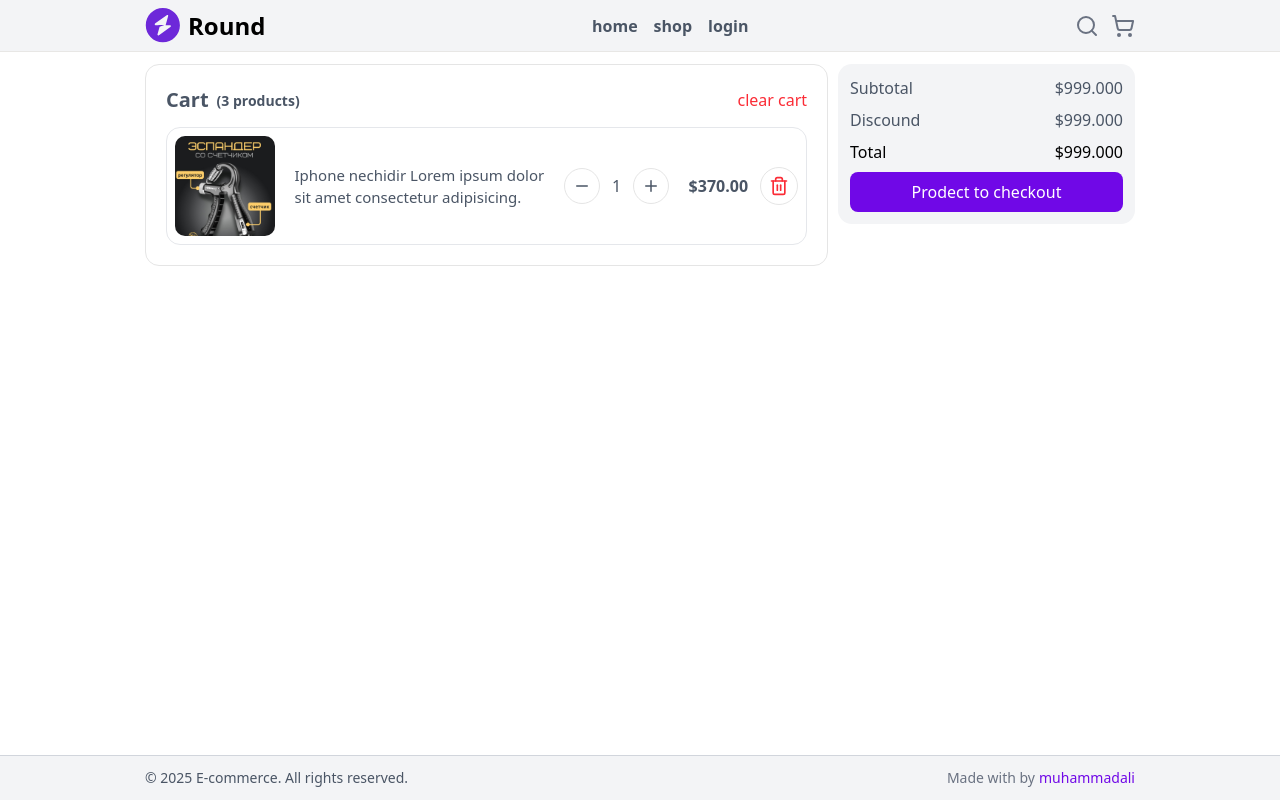
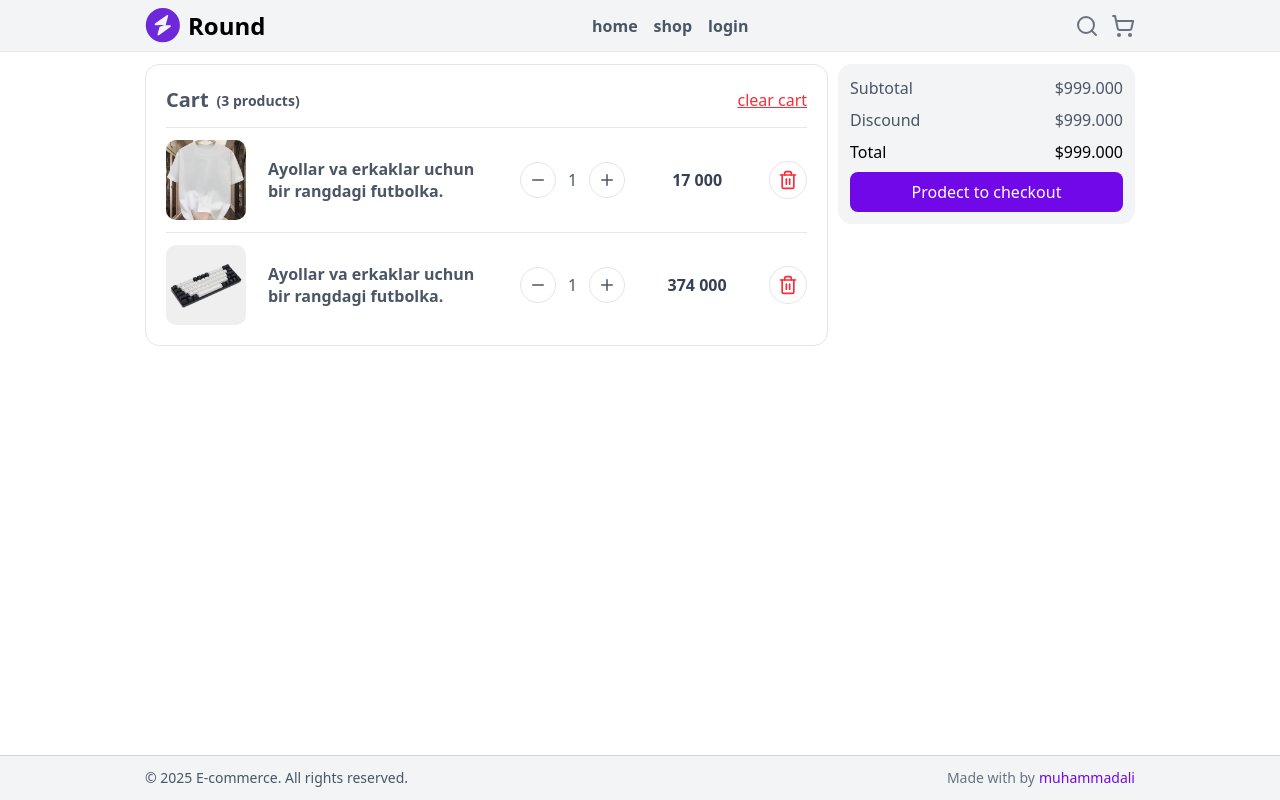
Before and after one commit to Muhammadali-fr/eCommerce, a Next.js app: page /cart in a window 1280 px wide. Built offline with nearby package versions, Linux system fonts and the light colour scheme; no server answers.

Commit message:
cart page update

```diff
--- /dev/null
+++ b/app/(pages)/cart/components/CheckOut.tsx
@@ -0,0 +1,21 @@
+export default function CheckOut() {
+    return (
+        <div className="w-[30%] bg-gray-100 py-3 px-3 rounded-xl flex flex-col gap-2">
+            <div className="flex flex-col gap-2">
+                <div className="flex items-center justify-between">
+                    <p className="text-[16px] text-gray-600">Subtotal</p>
+                    <p className="text-[16px] text-gray-600">$999.000</p>
+                </div>
+                <div className="flex items-center justify-between">
+                    <p className="text-[16px] text-gray-600">Discound</p>
+                    <p className="text-[16px] text-gray-600">$999.000</p>
+                </div>
+                <div className="flex items-center justify-between">
+                    <p className="text-[16px] text-black">Total</p>
+                    <p className="text-[16px] text-black">$999.000</p>
+                </div>
+            </div>
+            <button className="w-full bg-violet-700 py-2 rounded-md text-[16px] text-white cursor-pointer hover:bg-violet-600">Prodect to checkout</button>
+        </div>
+    )
+}
--- a/app/(pages)/cart/page.tsx
+++ b/app/(pages)/cart/page.tsx
@@ -1,58 +1,91 @@
 
+// lucide icons
 import { Minus } from "lucide-react"
 import { Plus } from "lucide-react"
 import { Trash2 } from "lucide-react"
+
+// components
+import CheckOut from "./components/CheckOut"
+
+// link
+import Link from "next/link"
+
 export default function Cart() {
 
     return (
         <div className="w-[90%] max-w-[990px] mx-auto flex items-start justify-between py-3 gap-1">
-            <div className="w-[69%] rounded-xl border p-5">
-                <div className="flex items-center justify-between pb-3">
+            <div className="w-[69%] rounded-xl border p-5 space-y-3">
+
+                {/* Cart top  */}
+                <div className="flex items-center justify-between">
                     <p className="text-[20px] font-semibold text-gray-600 flex gap-2 items-center justify-end">Cart <span className="text-[14px]">(3 products)</span></p>
-                    <p className="text-[16px] text-red-500 flex gap-2 cursor-pointer hover:text-red-400"> clear cart</p>
+                    <p className="text-[16px] text-red-500 flex gap-2 cursor-pointer hover:text-red-400 underline"> clear cart</p>
                 </div>
+
+                <div className="w-full h-[1px] bg-gray-200"></div>
+
+                {/* Cart bottom  */}
                 <div className="flex flex-col gap-3">
-                    {/* cart ========= */}
+                    {/* cart  */}
+                    <div className="flex items-center justify-between rounded-xl">
 
-                    <div className="flex items-center justify-between py-2 px-2 border border-gray-200 rounded-xl">
-                        <div className="w-25 h-25 rounded-lg overflow-hidden">
-                            <img className="w-full object-cover" src="./assets/cart.png" alt="img" />
+                        {/* cart image  */}
+                        <div className="w-[80px] h-[80px] rounded-lg overflow-hidden bg-gray-200">
+                            <img className="w-full h-full object-cover object-center" src="/assets/f.png" alt="image" />
                         </div>
-                        <p className="text-[15px] text-gray-600 max-w-[250px]">Iphone nechidir  Lorem ipsum dolor sit amet consectetur adipisicing.</p>
-                        <div className="flex items-center justify-between gap-3 ">
+
+                        {/* name  */}
+                        <Link href={"/"}>
+                            <p className="max-w-[230px] font-semibold text-gray-600 line-clamp-2 leading-snug">Ayollar va erkaklar uchun bir rangdagi futbolka.</p>
+                        </Link>
+
+                        {/* cart quantity buttons */}
+                        <div className="flex items-center justify-center gap-3 ">
                             <button className="p-2 cursor-pointer rounded-full border hover:bg-gray-200"><Minus size={18} className="text-gray-600" /></button>
                             <p className="text-[16px] text-gray-600">1</p>
-                            <button className="p-2 cursor-pointer rounded-full border hover:bg-gray-200"><Plus size={18} className="text-gray-600" /></button>
+                            <button title="add one same product" className="p-2 cursor-pointer rounded-full border hover:bg-gray-200"><Plus size={18} className="text-gray-600" /></button>
                         </div>
-                        <div className="flex items-center justify-centrer gap-3">
-                            <p className="text-[16px] text-gray-600 font-bold cursor-pointer">$370.00</p>
-                            <div className="p-2 border rounded-full  text-red-500 cursor-pointer">
-                                <Trash2 size={20} />
-                            </div>
+
+                        <p className="min-w-[100px] flex items-center justify-center font-bold text-gray-700"><span>17 000</span></p>
+
+                        <div title="delete" className="p-2 border rounded-full text-red-500 cursor-pointer hover:bg-red-100">
+                            <Trash2 size={20} />
                         </div>
                     </div>
 
+                    <div className="w-full h-[1px] bg-gray-200"></div>
 
+                    <div className="flex items-center justify-between rounded-xl">
+
+                        {/* cart image  */}
+                        <div className="w-[80px] h-[80px] rounded-lg overflow-hidden bg-gray-200">
+                            <img className="w-full h-full object-cover object-center" src="/assets/k.png" alt="image" />
+                        </div>
+
+                        {/* name  */}
+                        <Link href={"/"}>
+                            <p className="max-w-[230px] font-semibold text-gray-600 line-clamp-2 leading-snug">Ayollar va erkaklar uchun bir rangdagi futbolka.</p>
+                        </Link>
+
+                        {/* cart quantity buttons */}
+                        <div className="flex items-center justify-center gap-3 ">
+                            <button className="p-2 cursor-pointer rounded-full border hover:bg-gray-200"><Minus size={18} className="text-gray-600" /></button>
+                            <p className="text-[16px] text-gray-600">1</p>
+                            <button title="add one same product" className="p-2 cursor-pointer rounded-full border hover:bg-gray-200"><Plus size={18} className="text-gray-600" /></button>
+                        </div>
+
+                        <p className="min-w-[100px] flex items-center justify-center font-bold text-gray-700"><span>374 000</span></p>
+
+                        <div title="delete" className="p-2 border rounded-full text-red-500 cursor-pointer hover:bg-red-100">
+                            <Trash2 size={20} />
+                        </div>
+                    </div>
 
                 </div>
             </div>
-            <div className="w-[30%] bg-gray-100 py-3 px-3 rounded-xl flex flex-col gap-2">
-                <div className="flex flex-col gap-2">
-                    <div className="flex items-center justify-between">
-                        <p className="text-[16px] text-gray-600">Subtotal</p>
-                        <p className="text-[16px] text-gray-600">$999.000</p>
-                    </div>
-                    <div className="flex items-center justify-between">
-                        <p className="text-[16px] text-gray-600">Discound</p>
-                        <p className="text-[16px] text-gray-600">$999.000</p>
-                    </div>
-                    <div className="flex items-center justify-between">
-                        <p className="text-[16px] text-black">Total</p>
-                        <p className="text-[16px] text-black">$999.000</p>
-                    </div>
-                </div>
-                <button className="w-full bg-violet-700 py-2 rounded-md text-[16px] text-white cursor-pointer hover:bg-violet-600">Prodect to checkout</button>
-            </div>
+
+            {/* checkout  */}
+            <CheckOut />
         </div>
     )
 }
```
Also changed, not shown: public/assets/k.png (added).
